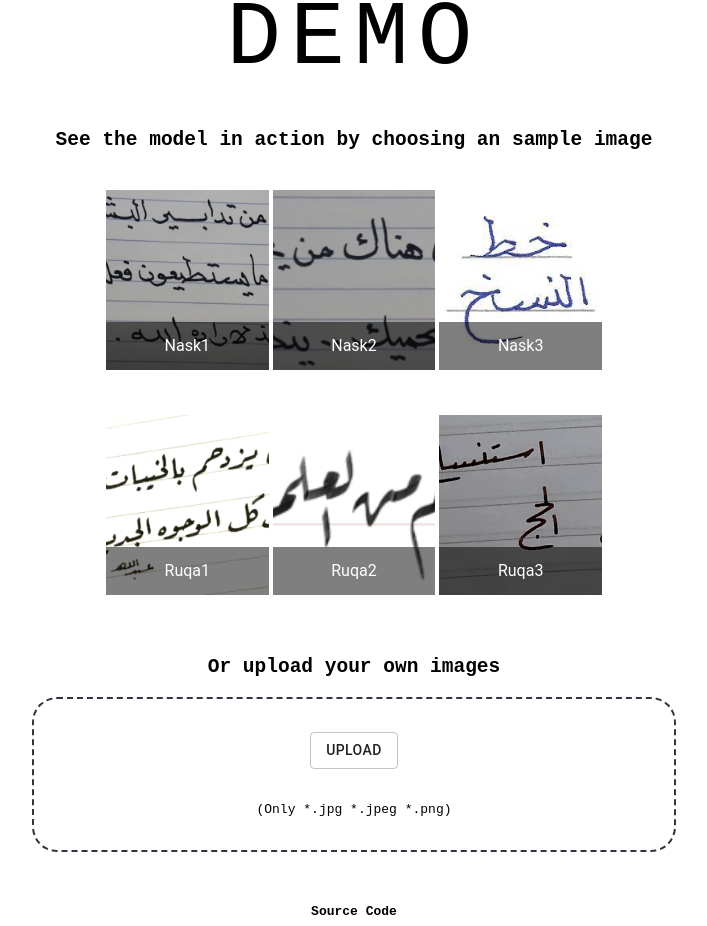
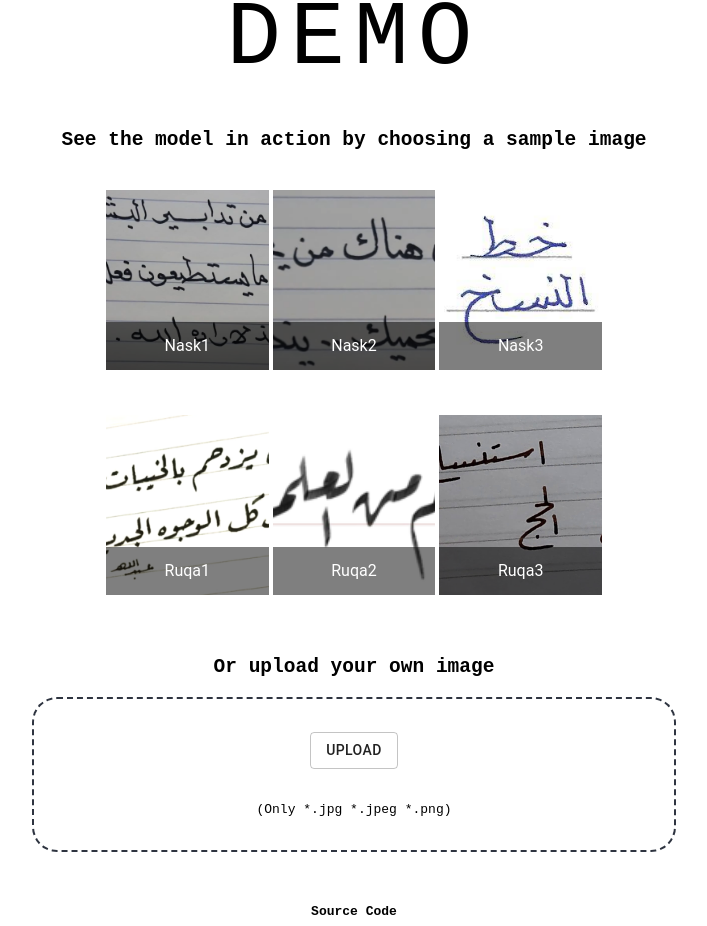
Before and after one commit to d7miiZ/Arabic-Font-Detector, a React (Create React App) app in the folder CalBot_Website/: page / in a window 1280 px wide. Shown: the part 2833-3759 px from the top of the page, without its empty margins (286-993 px from the left). Built offline with nearby package versions, Linux system fonts and the light colour scheme.

Commit message:
Fix typo

```diff
--- a/CalBot_Website/src/components/Demo.js
+++ b/CalBot_Website/src/components/Demo.js
@@ -181,7 +181,7 @@ export const Demo = () => {
           </Button>
         </Modal>
       )}
-      <h2 style={{margin: "2em"}}>See the model in action by choosing an sample image</h2>
+      <h2 style={{margin: "2em"}}>See the model in action by choosing a sample image</h2>
       <div className={classes.root}>
         <ImageList rowHeight={180} cols={matches ? 3 : 2} className={classes.imageList}>
           {/* <ImageListItem key="Subheader" cols={2} style={{ height: "auto" }}> // Why is this an item??
@@ -202,7 +202,7 @@ export const Demo = () => {
         </ImageList>
       </div>
       <div className={styles.DropContainer}>
-        <h2 style={{margin: "1em"}}>Or upload your own images</h2>
+        <h2 style={{margin: "1em"}}>Or upload your own image</h2>
         <div className={styles.drop}>
           <div {...getRootProps({ className: "dropzone" })}>
             <input {...getInputProps()} />
```
